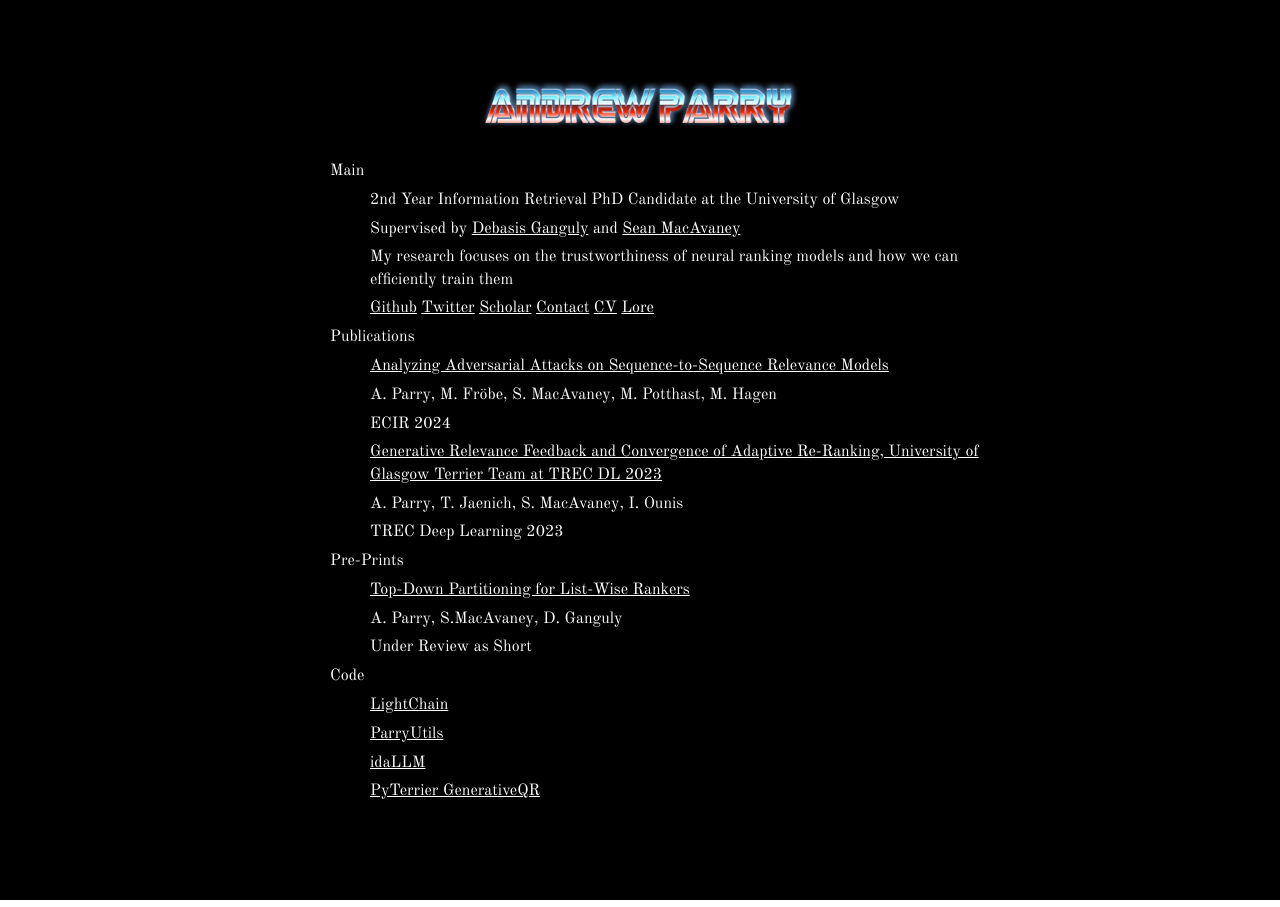
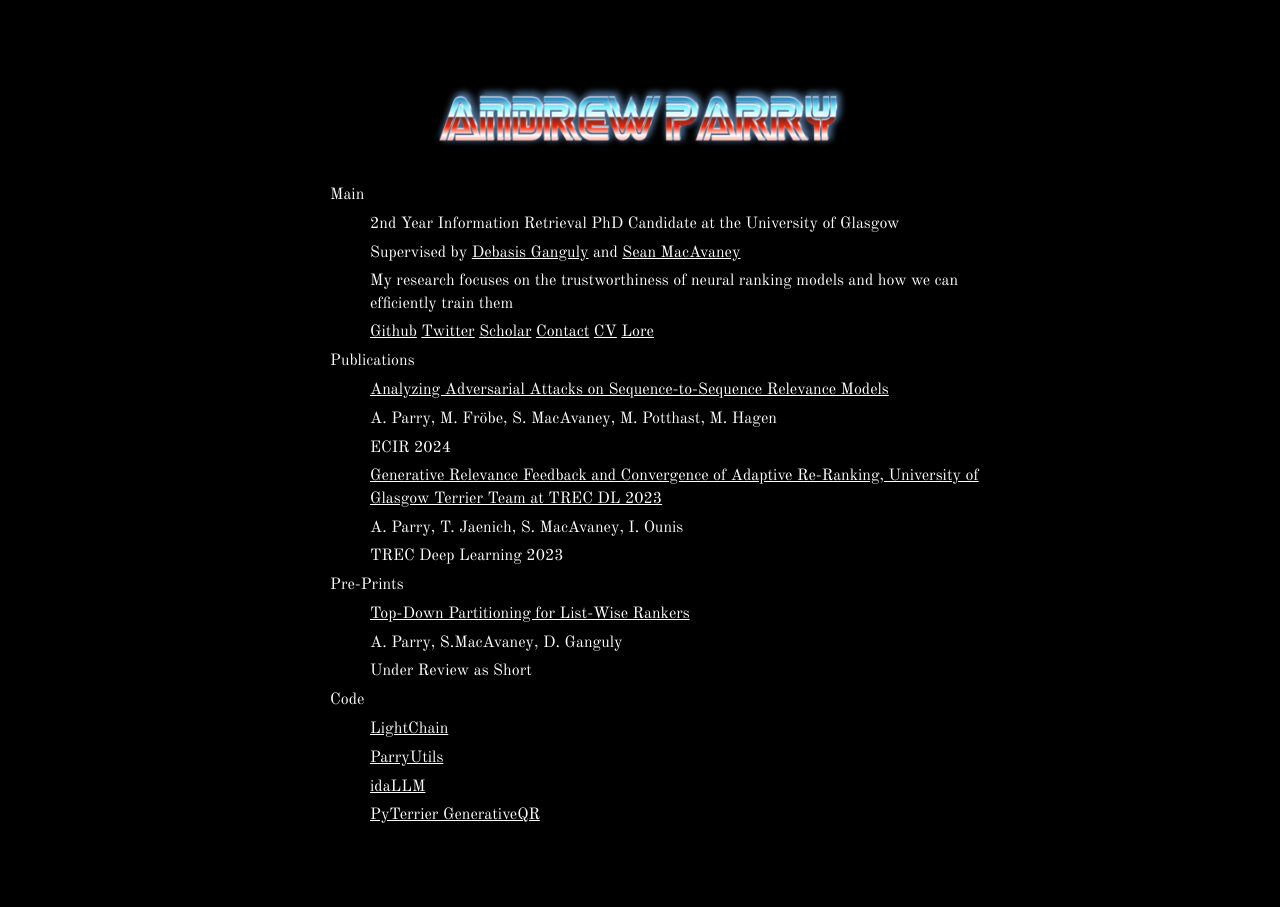
Before and after one commit to Parry-Parry/parry-parry.github.io, a Jekyll site: the page built from index.md, in a window 1280 px wide. Built offline with Jekyll 4.4.1, drawn with Linux system fonts in a browser that asks for light colours.

Commit message:
increase size slightly

```diff
--- a/_sass/no-style-please.scss
+++ b/_sass/no-style-please.scss
@@ -12,7 +12,7 @@ body[a="dark"] { @include dark-appearance; }
 
 .logo {
   z-index: 1;
-  width: 50%;
+  width: 65%;
 }
 
 @media (prefers-color-scheme: dark) {
```
